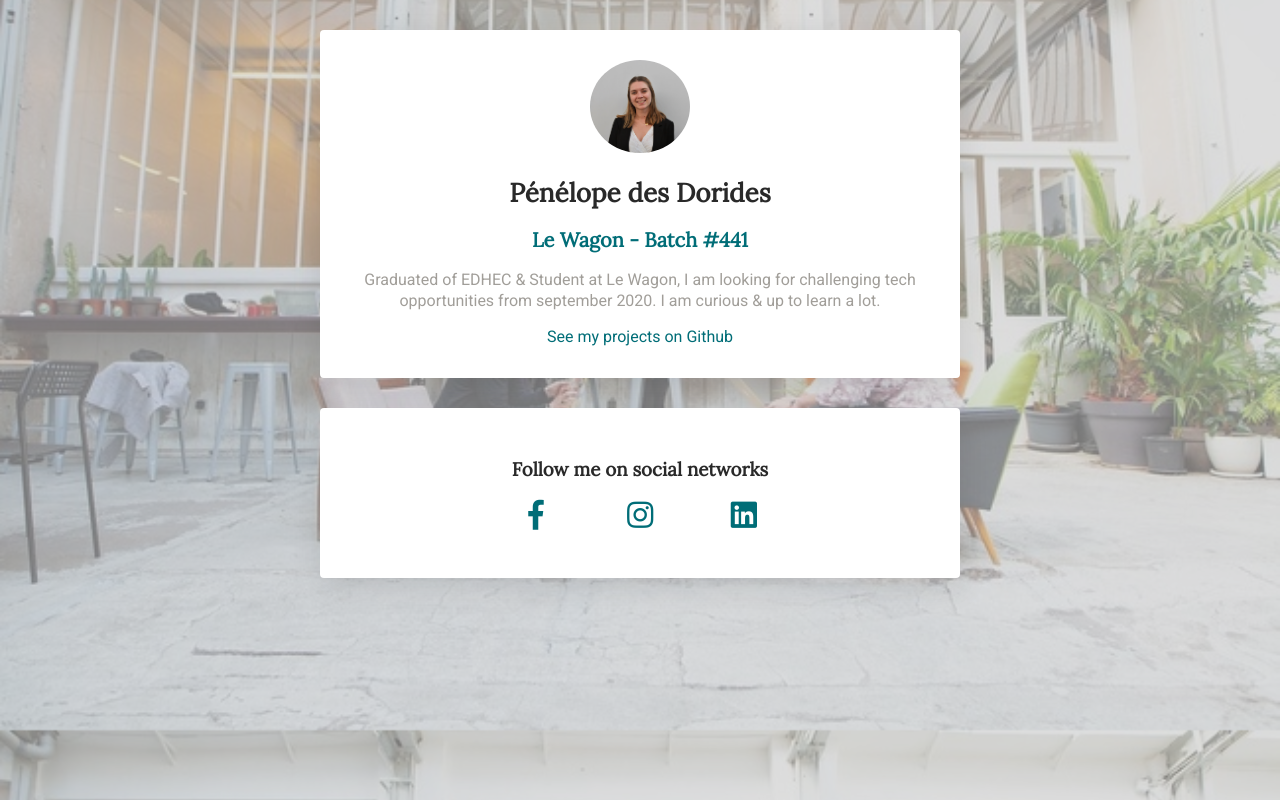
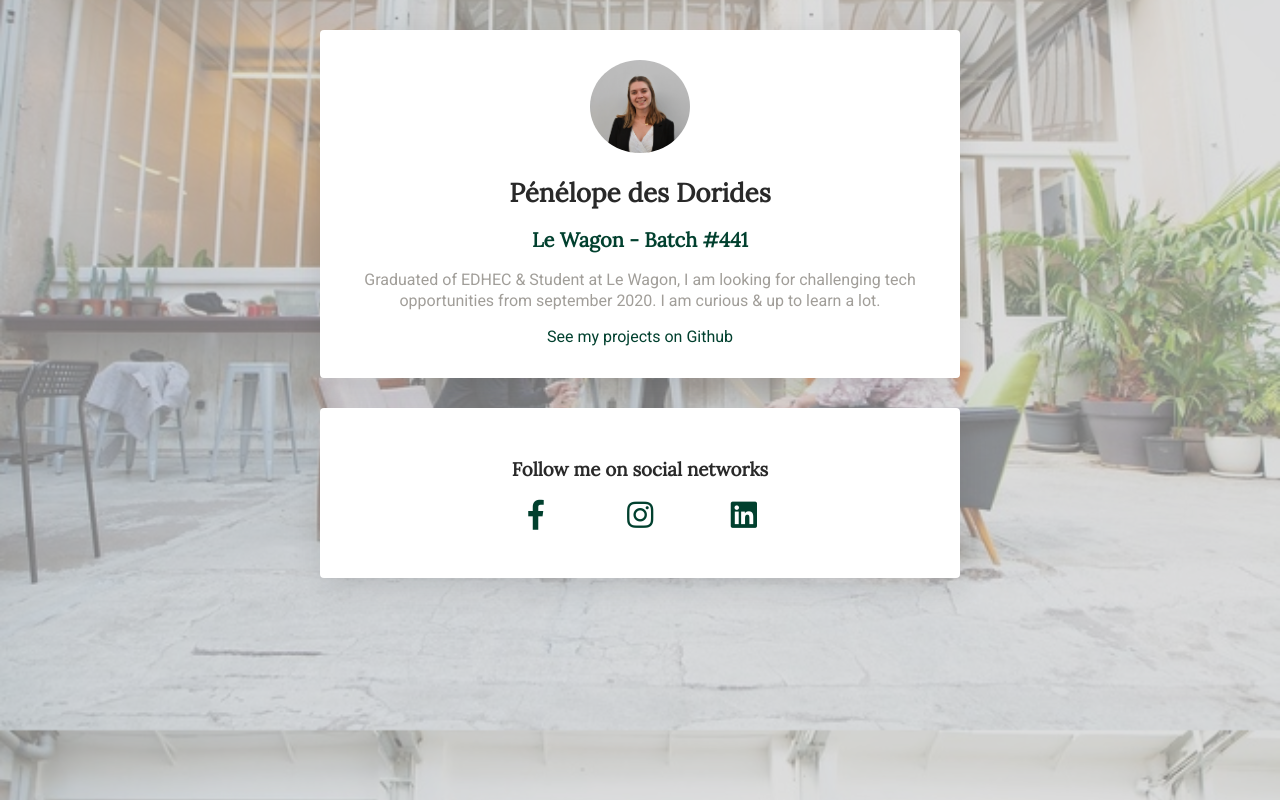
Before and after one commit to PenelopeDes/profile, a plain HTML site: page index.html in a window 1280 px wide. Drawn offline with Linux system fonts and the light colour scheme.

Commit message:
New color

```diff
--- a/style.css
+++ b/style.css
@@ -22,7 +22,7 @@ h1 {
 
 h2 {
   font-family: 'Lora', serif;
-  color: rgb(0, 109, 119);
+  color: rgb(1, 64, 46);
   font-size: 20px;
 }
 
@@ -64,7 +64,7 @@ h3 {
 
 .card a {
   text-decoration: none;
-  color: rgb(0, 109, 119);
+  color: rgb(1, 64, 46);
 }
 
 a:hover {
@@ -77,7 +77,9 @@ ul {
 
 .fab {
   text-decoration: none;
-  color: rgb(0, 109, 119);
+  color: rgb(1, 64, 46);
   width: 100px;
   font-size: 30px;
 }
+
+/*rgb(0, 109, 119)*/
```
